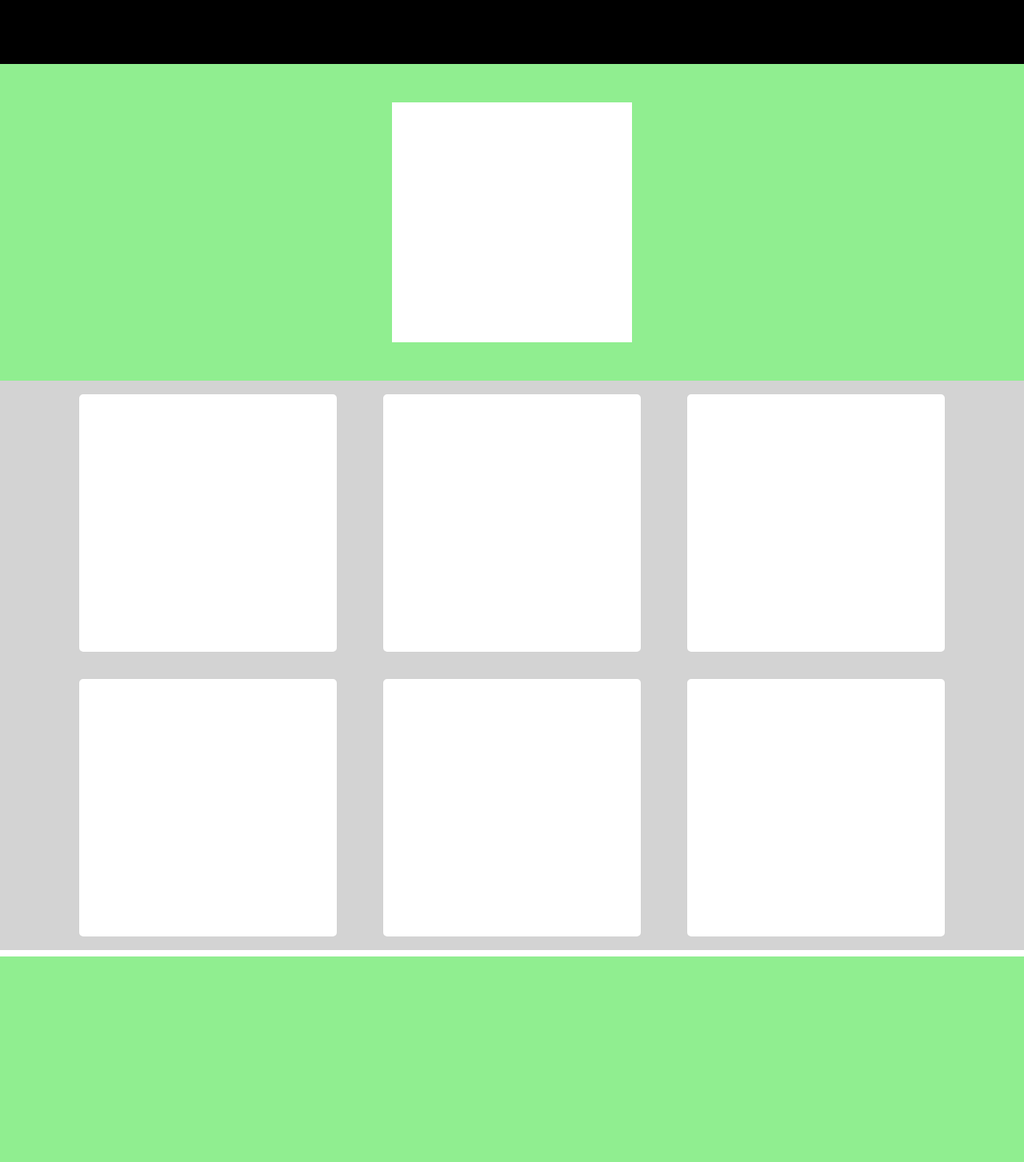
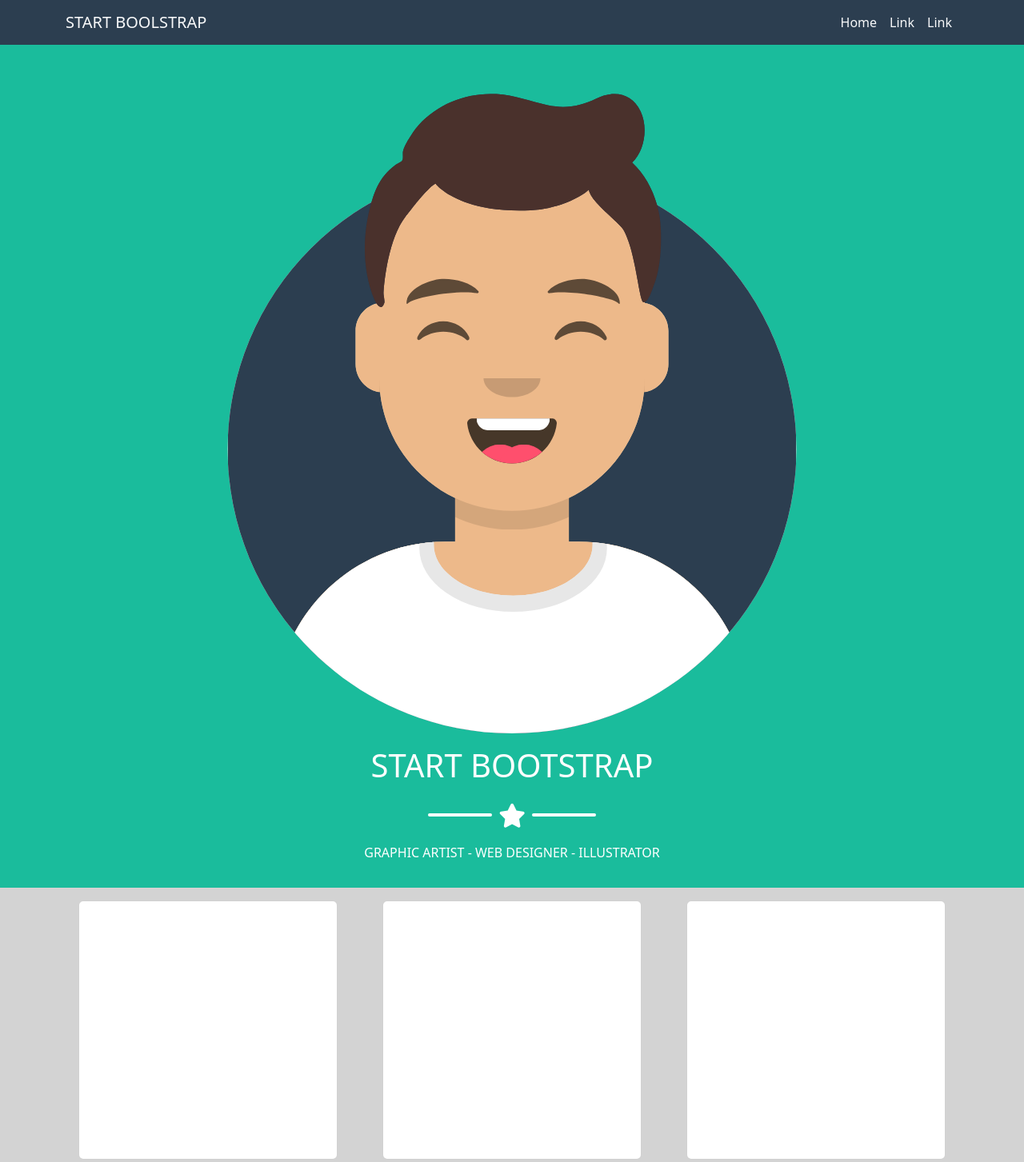
Before and after one commit to ghiottoandrea/html-css-bootstrap-freelancer, a plain HTML site: page index.html in a window 1280 px wide. Shown: the top 1453 px of the page at 80% size. Drawn offline with nearby package versions, Linux system fonts and the light colour scheme.

Commit message:
add jumbotron

```diff
--- a/assets/css/style.css
+++ b/assets/css/style.css
@@ -1,12 +1,12 @@
 /* #region debug */
 
-.debug header {
+/* .debug header {
     height: 80px;
     background-color: black;
-}
+} */
 
 .debug #jumbotron {
-    background-color: lightgreen;
+    /* background-color: lightgreen; */
     /* height: 400px; */
 }
 
@@ -57,12 +57,16 @@
 /* #endregion debug */
 
 /* #region common */
+#side_header{
+    background-color: var(--boot-primary);
+    color: var(--boot-lighter);
+}
+
 #jumbotron {
-    display: flex;
-    /* flex-direction: column; */
-    padding: 3rem 0;
-    justify-content: center;
-    align-items: center;
+    padding: 2rem 0;
+    color: var(--boot-lighter);
+    text-align: center;
+    background-color: var(--boot-secondary);
 }
 
 #up_footer {
@@ -72,3 +76,32 @@
 }
 
 /* #endregion common */
+
+  :root{
+    --boot-primary:rgba(44, 62, 80, 1);
+    --boot-secondary:rgba(26, 188, 156, 1);
+    --boot-tertiary:rgba(58, 84, 109, 1);
+    --boot-lighter:white;
+  }
+
+  .avatar{
+    width: 70%;
+  }
+  .border-star{
+    display: flex;
+    align-items:center;
+    justify-content: center;
+}
+
+.line{
+    width: 80px;
+    height: 4px;
+    background-color: var(--boot-lighter);
+    border-radius: 30px;
+}
+
+.icon {
+    padding: 0.5rem;
+    text-align: center;
+    font-size: 30px;
+}
--- a/index.html
+++ b/index.html
@@ -16,21 +16,28 @@
 <body class="debug">
 
     <header id="side_header">
-        <nav>
-
-            <div class="left_menu"></div>
-            <!-- /.left_menu -->
-
-            <div class="right_menu">
-
-                <div class="right_menu_small"></div>
-                <!-- /.right_menu_small -->
-
-                <div class="right_menu_big"></div>
-                <!-- /.right_menu_big -->
-
+        <nav class="navbar navbar-expand-md">
+            <div class="container">
+                <a class="navbar-brand text-light" href="#">START BOOLSTRAP</a>
+                <button class="navbar-toggler text-light" type="button" data-bs-toggle="collapse"
+                    data-bs-target="#navbarSupportedContent" aria-controls="navbarSupportedContent"
+                    aria-expanded="false" aria-label="Toggle navigation">
+                    <span class="navbar-toggler-icon "></span>
+                </button>
+                <div class="collapse navbar-collapse" id="navbarSupportedContent">
+                    <ul class="navbar-nav ms-auto mb-2 mb-lg-0">
+                        <li class="nav-item">
+                            <a class="nav-link text-light" aria-current="page" href="#">Home</a>
+                        </li>
+                        <li class="nav-item">
+                            <a class="nav-link text-light" href="#">Link</a>
+                        </li>
+                        <li class="nav-item">
+                            <a class="nav-link text-light" href="#">Link</a>
+                        </li>
+                    </ul>
+                </div>
             </div>
-            <!-- /.right_menu -->
         </nav>
     </header>
     <!-- /#side_header -->
@@ -38,7 +45,18 @@
     <main id="side_main">
 
         <section id="jumbotron">
-            <div class="jumbo_debug"></div>
+            <div class="container">
+                <img src="./assets/img/avatar.svg" alt="" class="avatar">
+                <h1 class="pt-3">START BOOTSTRAP</h1>
+                <div class="border-star pb-1">
+                    <div class="line"></div>
+                    <div class="icon">
+                        <i class="fa-solid fa-star"></i>
+                    </div>
+                    <div class="line"></div>
+                </div>
+                <span class="">GRAPHIC ARTIST - WEB DESIGNER - ILLUSTRATOR</span>
+            </div>
         </section>
         <!-- /#jumbotron -->
 
@@ -91,9 +109,15 @@
             <div id="up_footer">
 
                 <div class="row">
-                    <div class="col-12 col-md-4"><div class="little_square"></div></div>
-                    <div class="col-12 col-md-4"><div class="little_square"></div></div>
-                    <div class="col-12 col-md-4"><div class="little_square"></div></div>
+                    <div class="col-12 col-md-4">
+                        <div class="little_square"></div>
+                    </div>
+                    <div class="col-12 col-md-4">
+                        <div class="little_square"></div>
+                    </div>
+                    <div class="col-12 col-md-4">
+                        <div class="little_square"></div>
+                    </div>
 
                 </div>
             </div>
```
